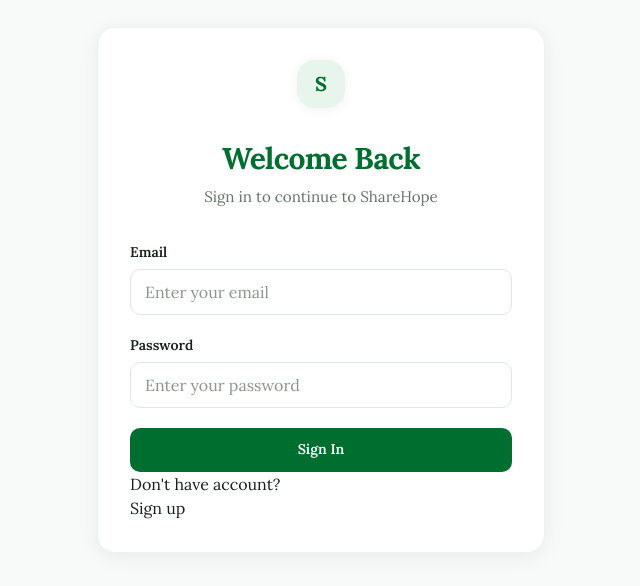
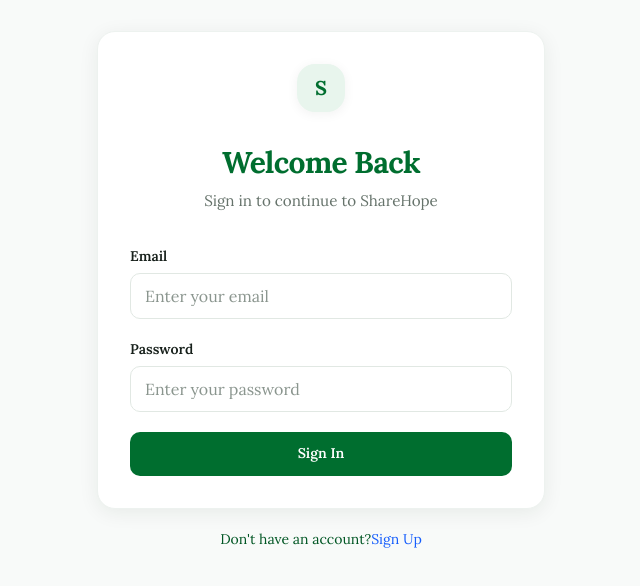
Before and after one commit to Rahul95-coder/sharehope-frontend, a React (Vite) app: page /auth in a window 1280 px wide. Shown: the part 110-696 px from the top of the page, without its empty margins (319-959 px from the left). Built offline with nearby package versions, Linux system fonts and the light colour scheme; no server answers.

Commit message:
sign up and sign in shortcut added

```diff
--- a/src/features/auth/Auth.jsx
+++ b/src/features/auth/Auth.jsx
@@ -12,6 +12,13 @@
           <div className="flex min-h-screen items-center justify-center px-4 py-8 sm:px-6">
             <div className="w-full max-w-md">
               <SignIn setTab={setTab} />
+              <p
+                onClick={() => setTab("signup")}
+                className="mt-5 cursor-pointer text-center text-sm text-primary-dark"
+              >
+                Don't have an account?
+                <span className="text-blue-600 hover:underline">Sign Up</span>
+              </p>
             </div>
           </div>
         )}
@@ -20,6 +27,13 @@
           <div className="container-app py-8 sm:py-12 lg:py-16">
             <div className="mx-auto w-full max-w-5xl">
               <SignUp setTab={setTab} />
+              <p
+                onClick={() => setTab("signin")}
+                className="mt-5 cursor-pointer text-center text-sm text-primary-dark"
+              >
+                Already have an account?
+                <span className="text-blue-600 hover:underline">Sign In</span>
+              </p>
             </div>
           </div>
         )}
--- a/src/features/auth/SIgnIn.jsx
+++ b/src/features/auth/SIgnIn.jsx
@@ -112,11 +112,6 @@
                 </button>
             </form>
 
-
-                <p>Don't have account?</p>
-                    <button type="button" onClick={() =>
-                      setTab("signup")
-                    }>Sign up</button>
         </div>
     );
 };
--- a/src/features/auth/SignUp.jsx
+++ b/src/features/auth/SignUp.jsx
@@ -446,11 +446,6 @@
                 </div>
             </form>
 
-
-                <p>Already have an account ?</p>
-                    <button type="button" onClick={() =>
-                      setTab("signin")
-                    }>Sign In</button>
         </div>
     );
 };
```
Lines whose indentation alone changed are shown as unchanged.
